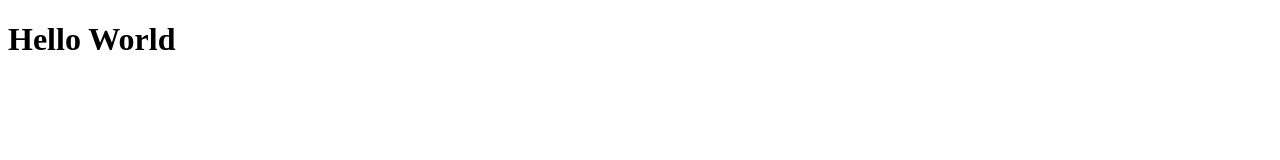
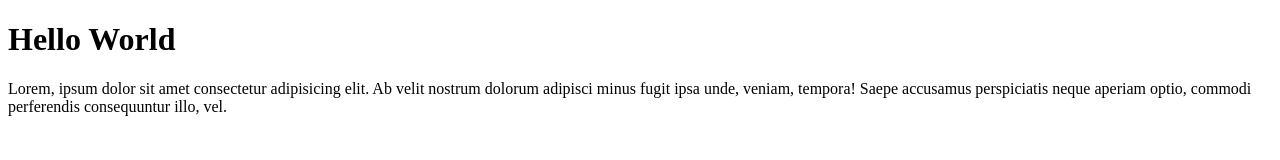
Before and after one commit to kiddo27/kiddo27-git-test, a plain HTML site: page index.html in a window 1280 px wide. Drawn offline with Linux system fonts and the light colour scheme.

Commit message:
menambahkan paragraph

```diff
--- a/index.html
+++ b/index.html
@@ -7,5 +7,6 @@
 </head>
 <body>
 	<h1>Hello World</h1>
+	<p>Lorem, ipsum dolor sit amet consectetur adipisicing elit. Ab velit nostrum dolorum adipisci minus fugit ipsa unde, veniam, tempora! Saepe accusamus perspiciatis neque aperiam optio, commodi perferendis consequuntur illo, vel.</p>
 </body>
 </html>
```
